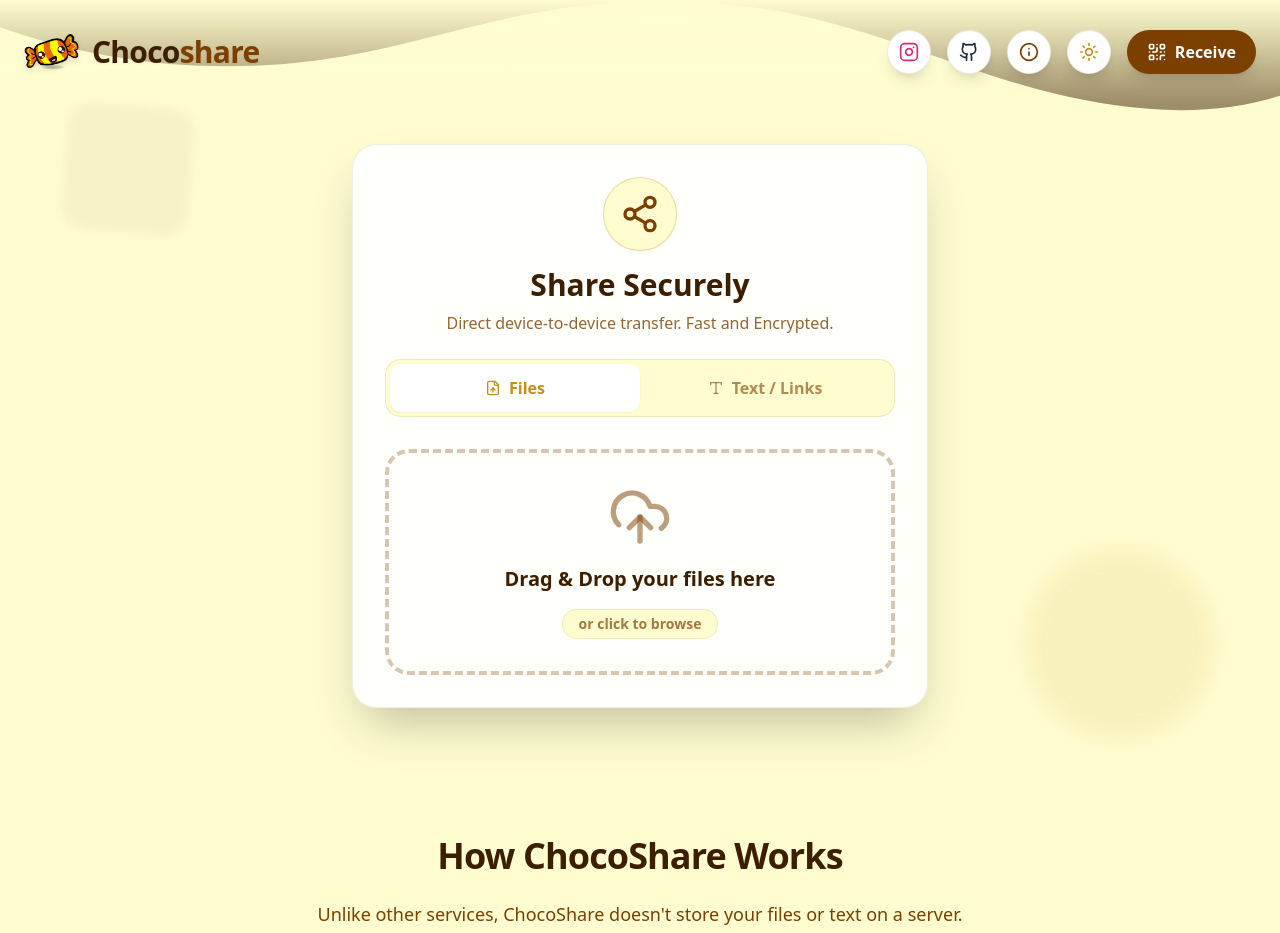
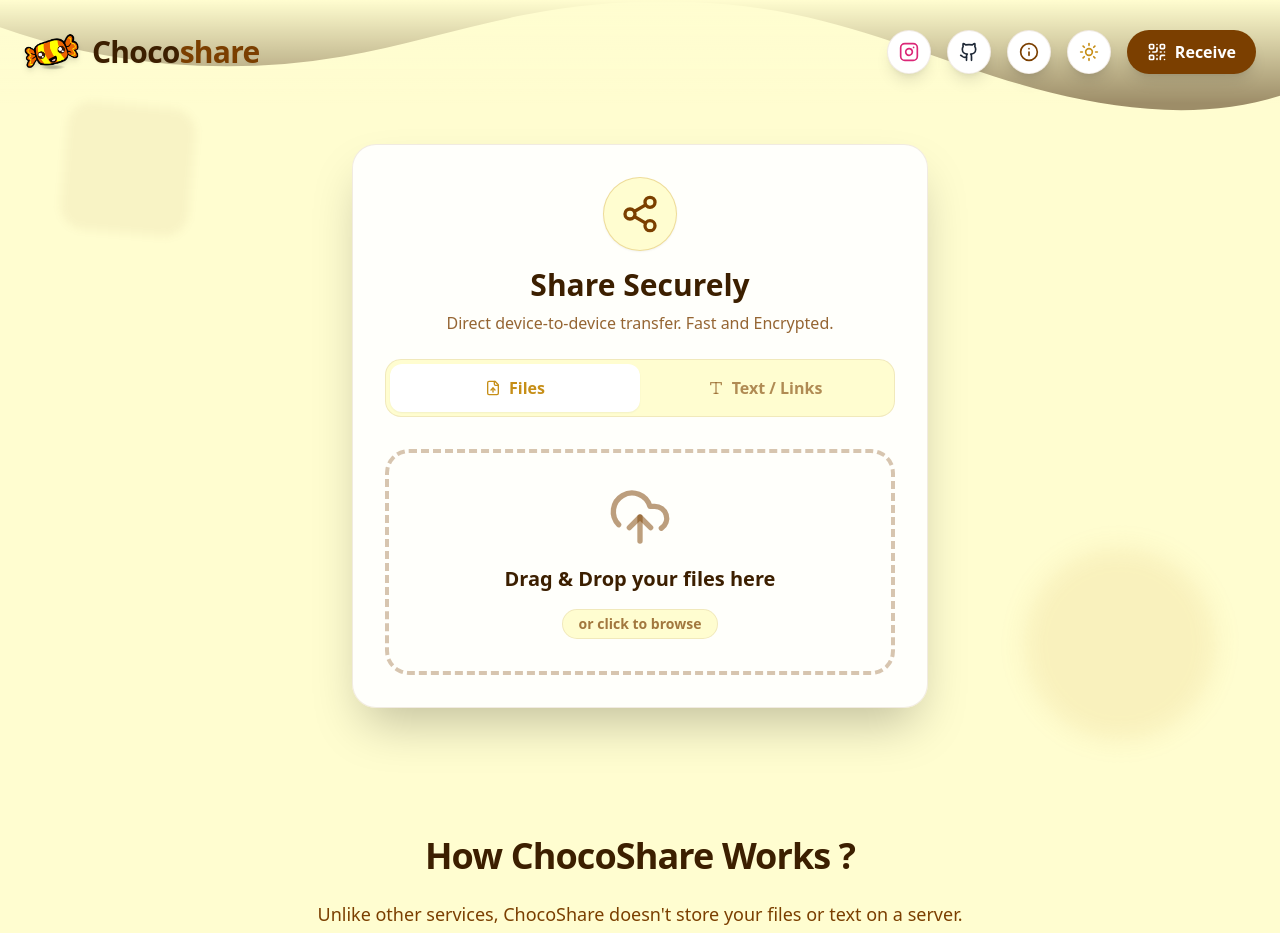
Before and after one commit to basic30/File-Sharing, a React (Vite) app: page / in a window 1280 px wide. Shown: the top 933 px of the page. Built offline with nearby package versions, Linux system fonts and the light colour scheme.

Commit message:
Update motion div ID and email link

```diff
--- a/src/App.tsx
+++ b/src/App.tsx
@@ -236,9 +236,9 @@ const HomeView = ({ onShare }: { onShare: (payload: SharePayload) => void }) =>
         )}
       </motion.div>
 
-      <motion.div initial={{ opacity: 0, y: 50 }} animate={{ opacity: 1, y: 0 }} transition={{ delay: 0.3, duration: 0.8 }} className="w-full max-w-6xl mx-auto mt-32 px-4">
+      <motion.div id="how-it-works" initial={{ opacity: 0, y: 50 }} animate={{ opacity: 1, y: 0 }} transition={{ delay: 0.3, duration: 0.8 }} className="w-full max-w-6xl mx-auto mt-32 px-4">
         <div className="text-center mb-16">
-          <h2 className="text-4xl font-black text-[#3C1F00] dark:text-white mb-6 tracking-tight transition-colors">How ChocoShare Works</h2>
+          <h2 className="text-4xl font-black text-[#3C1F00] dark:text-white mb-6 tracking-tight transition-colors">How ChocoShare Works ?</h2>
           <p className="text-lg text-[#7B3F00] dark:text-[#d4a373] max-w-2xl mx-auto font-medium transition-colors">
             Unlike other services, ChocoShare doesn't store your files or text on a server. We use Peer-to-Peer (P2P) WebRTC technology to connect your device directly to the receiver. It's just you and them.
           </p>
@@ -657,7 +657,7 @@ const Footer = ({ onOpenPrivacy, onOpenTerms }: { onOpenPrivacy: () => void, onO
           <div className="flex gap-4">
             <a href="https://github.com/basic30" target="_blank" rel="noopener noreferrer" className="w-10 h-10 rounded-full flex items-center justify-center bg-white dark:bg-[#2d1a0a] text-[#7B3F00]/70 hover:text-[#C68E17] dark:text-[#d4a373]/70 dark:hover:text-[#e5b342] border border-[#7B3F00]/10 dark:border-[#d4a373]/20 shadow-sm hover:scale-110 transition-all"><Github className="w-4 h-4" /></a>
             <a href="https://instagram.com/snahasish0915" target="_blank" rel="noopener noreferrer" className="w-10 h-10 rounded-full flex items-center justify-center bg-white dark:bg-[#2d1a0a] text-[#7B3F00]/70 hover:text-[#C68E17] dark:text-[#d4a373]/70 dark:hover:text-[#e5b342] border border-[#7B3F00]/10 dark:border-[#d4a373]/20 shadow-sm hover:scale-110 transition-all"><Instagram className="w-4 h-4" /></a>
-            <a href="mailto:contact@chocoshare.com" className="w-10 h-10 rounded-full flex items-center justify-center bg-white dark:bg-[#2d1a0a] text-[#7B3F00]/70 hover:text-[#C68E17] dark:text-[#d4a373]/70 dark:hover:text-[#e5b342] border border-[#7B3F00]/10 dark:border-[#d4a373]/20 shadow-sm hover:scale-110 transition-all"><Mail className="w-4 h-4" /></a>
+            <a href="mailto:snahasishdey143@gmail.com" className="w-10 h-10 rounded-full flex items-center justify-center bg-white dark:bg-[#2d1a0a] text-[#7B3F00]/70 hover:text-[#C68E17] dark:text-[#d4a373]/70 dark:hover:text-[#e5b342] border border-[#7B3F00]/10 dark:border-[#d4a373]/20 shadow-sm hover:scale-110 transition-all"><Mail className="w-4 h-4" /></a>
           </div>
         </div>
 
```
